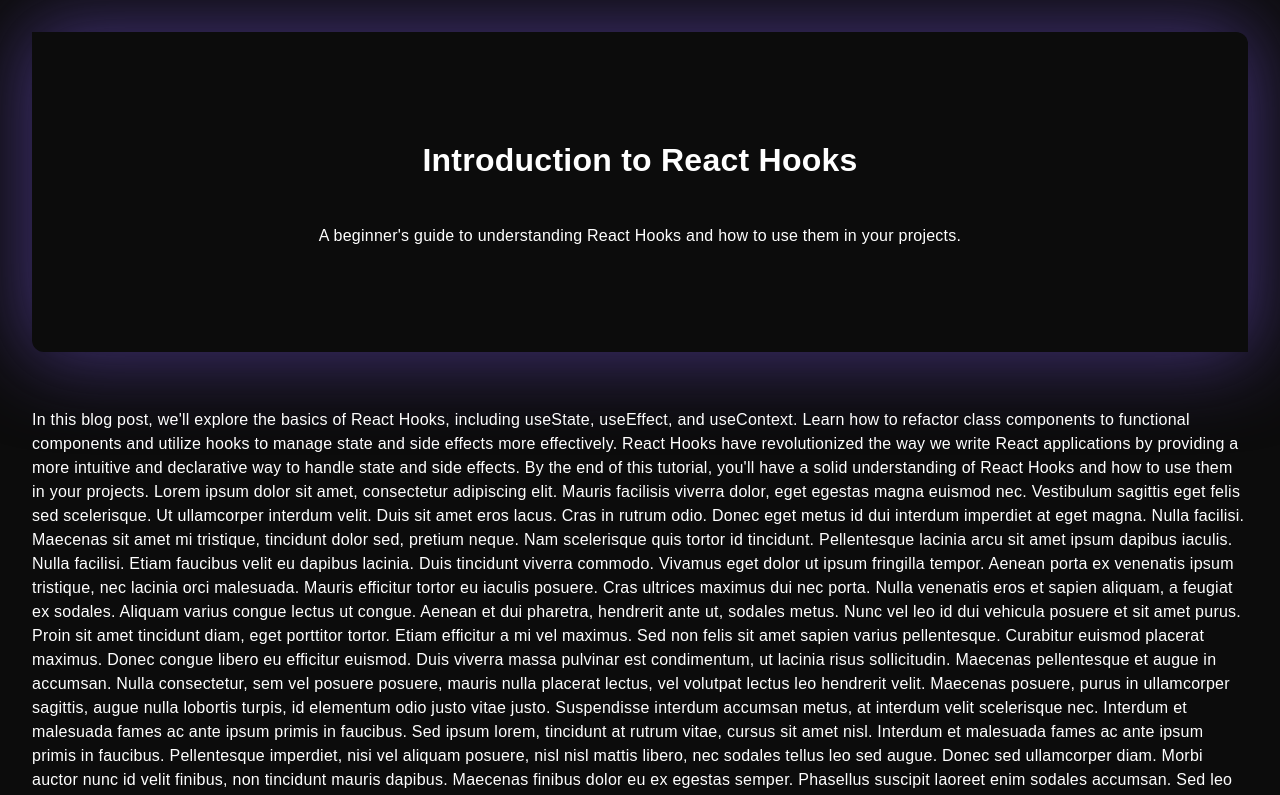
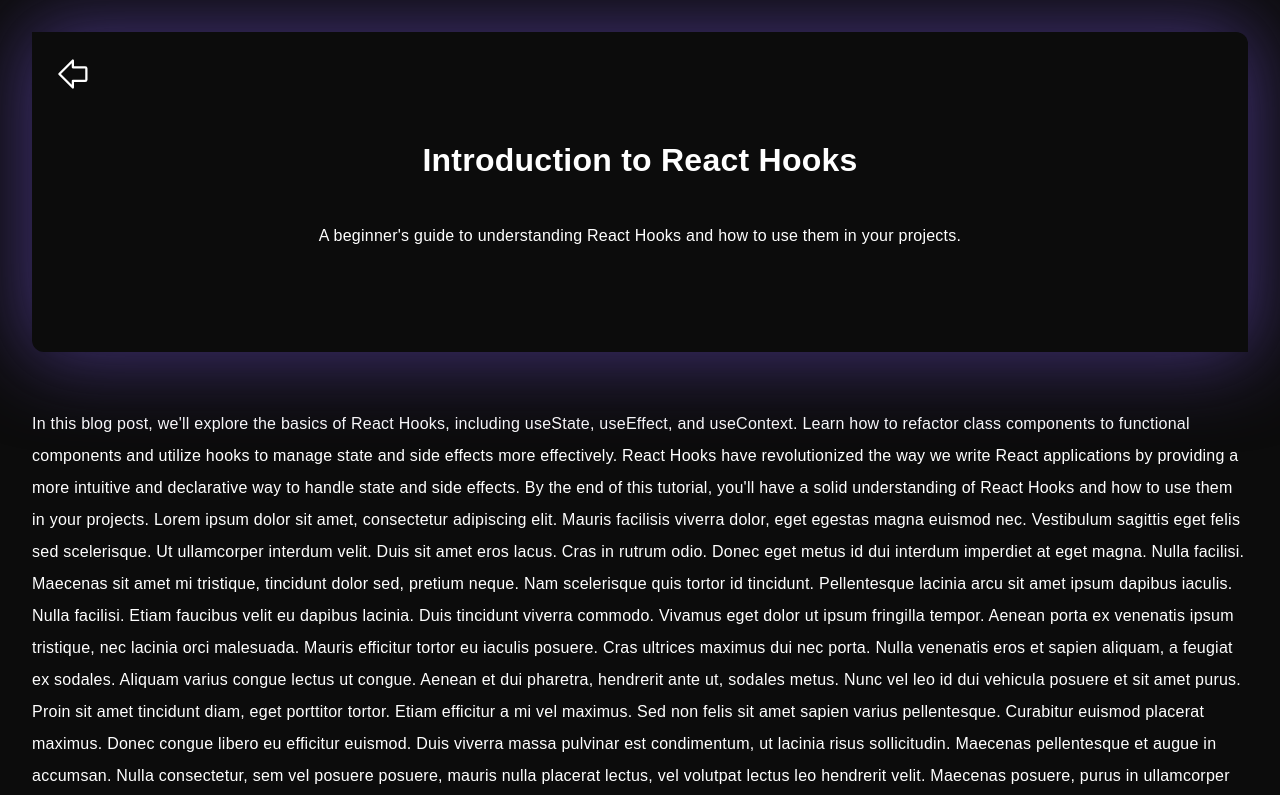
Before and after one commit to negeek7/blog-app-nextjs, a Next.js app: page /blog/1 in a window 1280 px wide. Shown: the top 795 px of the page. Built offline with nearby package versions, Linux system fonts and the light colour scheme.

Commit message:
go back from blog post

```diff
--- a/src/app/blog/[id]/page.jsx
+++ b/src/app/blog/[id]/page.jsx
@@ -1,5 +1,7 @@
 'use client'
+import { ArrowFatLeft } from '@phosphor-icons/react/dist/ssr'
 import { usePathname } from 'next/navigation'
+import { useRouter } from 'next/navigation'
 import { useEffect, useState } from 'react'
 
 function BlogPage() {
@@ -9,6 +11,7 @@ function BlogPage() {
 
   const path = usePathname()
   const blogid = path.split('/')[2]
+  const router = useRouter()
 
   useEffect(() => {
     setLoading(true)
@@ -23,13 +26,14 @@ function BlogPage() {
     {
       loading ? <p>Loading....</p>
       :
-      <div className='text-white p-8'>
-        <div className="p-8 h-80 flex flex-col items-center justify-center gap-10 shadow-[0px_0px_82px_5px_#44337a] rounded-tr-xl
+      <div className='relative text-white p-8'>
+        <div className=" relative p-8 h-80 flex flex-col items-center justify-center gap-10 shadow-[0px_0px_82px_5px_#44337a] rounded-tr-xl
         rounded-bl-xl">
+          <ArrowFatLeft className="absolute left-2 top-2 sm:left-6 sm:top-6 cursor-pointer text-lg sm:text-4xl" onClick={() => router.back()}/>
           <h1>{blog?.title}</h1>
           <span>{blog?.summary}</span>
         </div>
-        <div className="mt-14">
+        <div className="mt-14 leading-8">
           <p>{blog?.content}</p>
         </div>
       </div>
```
